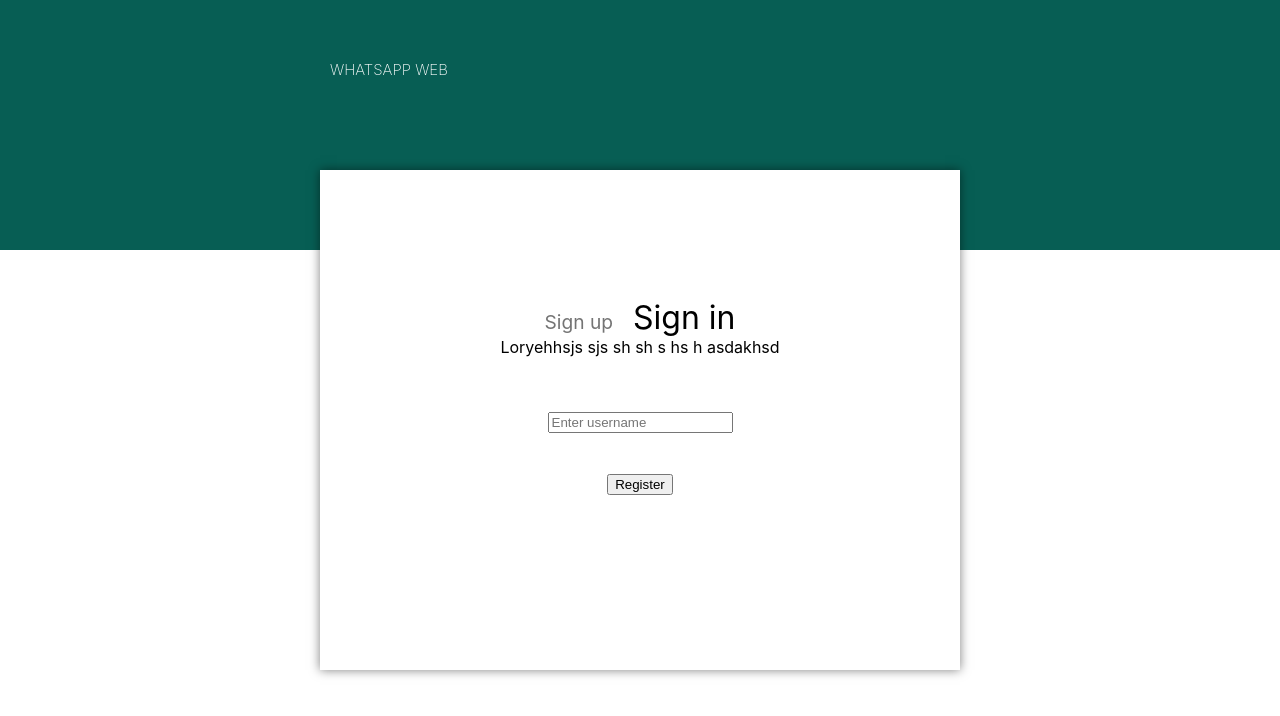
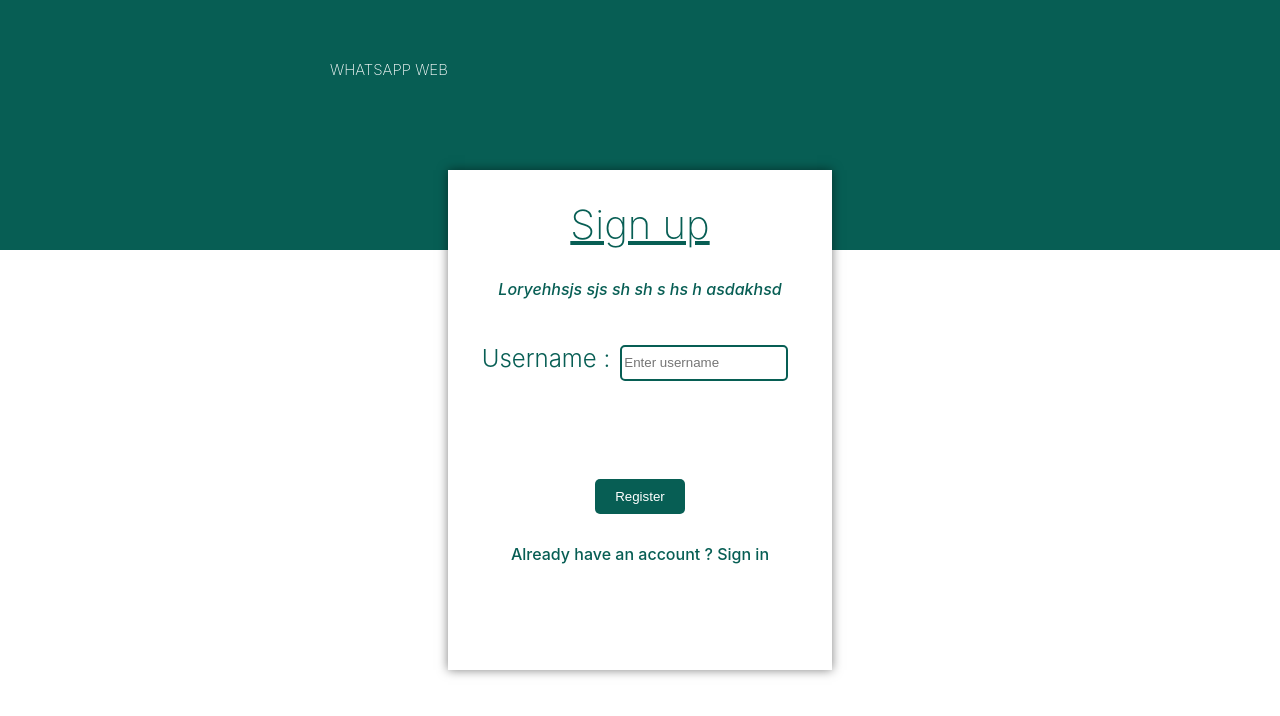
Before and after one commit to NakulanT/whatsapp-clone, a React (Create React App) app: page / in a window 1280 px wide. Shown: the top 716 px of the page. Built offline with nearby package versions, Linux system fonts and the light colour scheme; some icons are missing.

Commit message:
Auth is Completed

```diff
--- a/src/Pages/Auth.css
+++ b/src/Pages/Auth.css
@@ -26,52 +26,95 @@
 
 .AuthCard {
     background-color: rgb(255, 255, 255);
-    width: 50%;
+    width: 30%;
     height: 500px;
     position: relative;
     top: -10%;
-    padding: 10% 50px;
     box-sizing: border-box;
     box-shadow: 0px 0px 10px 0px rgba(0, 0, 0, 0.5);
     display: flex;
     flex-direction: column;
     align-items: center;
+    padding: 10px 20px;
     text-align: center;
 }
 
 .AuthCard h1 {
-    font-size: 1.8em;
+    font-size: 2.5em;
     font-weight: 200;
+    margin: 20px 0;
+    color: #075e54;
+    text-decoration: underline;
+    border-bottom: 1px  #075e54; /* Dotted underline */
 }
 
-.Signin , .Signup{
-    padding: 10% 0;
+.AuthCard form {
+    display: flex;
+    flex-direction: column;
+    justify-content: center;
+    align-items: center;
+    line-height: 60px;
+    color:#075e54
+
 }
 
-#Signin , #Signup{
-    font-size: 1.2em;
-    color: #747474;
-    font-weight: 400;
-    margin: 10px;
+.Username {
+    font-size: 1.5em;
+    margin: 20px 0;
+    font-weight: 300;
+
 }
 
-#Signin.active , #Signup.active{
-    font-size: 2em;
-    color: black;
-    font-weight: 400;
+.Username input {
+    width: 160px;
+    height: 30px;
+    margin: 0 10px;
+    border-color: #075e54; /* Set the border color */
+    border-width: 2px; /* Set the border width */
+    border-style: solid; /* Specify the border style */
+    border-radius: 5px;
 }
+
+.Username input :active{
+    border-color: #075e54;
+}
+
+#Signin ,
+#Signup  {
+    margin: 10px 0;
+    font-weight: 500;
+    font-size: 1em;
+    color: #075e54;
+    text-decoration: none; /* Remove underline from links */
+    transition: color 0.3s ease; /* Smooth color transition on hover */
+}
+
+#Signin a:hover,
+#Signup a:hover {
+    color: #064c42; /* Darken the color on hover */
+}
+
+
+.AlertMessages {
+    margin: 10px;
+    font-size: 1em;
+    font-style: italic;
+    color:#075e54;
+    font-weight: 500;
+}
+
 .GoogleContinue {
-    margin-top: 20px;
+    margin: 60px 0;
     display: flex;
     align-items: center;
     justify-content: center;
     height: 50px;
-    width: 200px;
     box-sizing: border-box;
     box-shadow: 0px 0px 10px 0px rgba(0, 0, 0, 0.5);
     border-radius: 3%;
     transition: all 0.3s ease;
 }
+
 .GoogleContinue:hover {
     background-color: #f9f9f9;
     color: rgb(18, 18, 18);
@@ -80,3 +123,18 @@
 .GoogleContinue:active {
     transform: scale(0.900);
 }
+
+.AuthCard button {
+    margin: 30px 0;
+    background-color: #075e54;
+    color: white;
+    padding: 10px 20px;
+    border: none;
+    border-radius: 5px;
+    cursor: pointer;
+    transition: background-color 0.3s ease;
+}
+
+.AuthCard button:hover {
+    background-color: #064c42; /* Darken the color on hover */
+}
--- a/src/Pages/Auth.jsx
+++ b/src/Pages/Auth.jsx
@@ -5,7 +5,7 @@ import Home from './Home';
 import './Auth.css';
 
 import { app } from '../FirebaseConfig.js';
-import { getDatabase, ref, set, get, push } from 'firebase/database';
+import { getDatabase, ref, set, get } from 'firebase/database';
 
 const db = getDatabase(app);
 
@@ -16,7 +16,7 @@ function App() {
     const [username, setUsername] = useState('');
     const [showAuth, setShowAuth] = useState(false);
     const [Siginin, showSignin] = useState(false);
-    const [AlertMessage , SetAlertMessage] = useState('Loryehhsjs sjs sh sh s hs h asdakhsd');
+    const [AlertMessage, SetAlertMessage] = useState('Loryehhsjs sjs sh sh s hs h asdakhsd');
 
     const login = useGoogleLogin({
         onSuccess: (codeResponse) => setUser(codeResponse),
@@ -25,7 +25,6 @@ function App() {
 
     useEffect(() => {
         const fetchProfile = async () => {
-            console.log(showAuth)
             if (user) {
                 try {
                     setLoading(true);
@@ -57,10 +56,11 @@ function App() {
         setUsername(e.target.value);
     };
     const encodeEmail = (email) => {
-        return email.replace('.', '_').replace('@', '_');
+        return email.replace(/\./g, '_dot_').replace(/@/g, '_at_');
     };
 
-    const Continue = async () => {
+
+    const handleSignIn = async () => {
         console.log(username, userData, showAuth);
         try {
             if (userData) {
@@ -68,32 +68,70 @@ function App() {
                 const emailRef = ref(db, `members/${encodeEmail(userData.email)}`);
                 const emailSnapshot = await get(emailRef);
 
-                // Check if the username already exists in the Users collection
-                const usernameRef = ref(db, `Users/${username}`);
+                if (emailSnapshot.exists()) {
+                    // Get the username from the members collection
+                    const usernameRef = ref(db, `members/${encodeEmail(userData.email)}/username`);
                     const usernameSnapshot = await get(usernameRef);
 
-                if (!emailSnapshot.exists() && usernameSnapshot.exists()) {
-                    alert("Username is not registered. Please sign up.");
+                    if (usernameSnapshot.exists()) {
+                        setUsername(usernameSnapshot.val()); // Update the username in the state
+                        setShowAuth(true);
+                    } else {
+                        SetAlertMessage('Username is not registered. Please sign up.');
                         setShowAuth(false);
-                } else if (emailSnapshot.exists()) {
-                    setShowAuth(true);
-                } else if (!emailSnapshot.exists() && !usernameSnapshot.exists()) {
-
-                    await set(emailRef, {
-                        email: userData.email
-                    });
-
-                    await set(usernameRef, {
-                        email: userData.email,
-                    });
-
-                    setShowAuth(true);
+                    }
+                } else {
+                    SetAlertMessage('Email is not registered. Please sign up.');
+                    setShowAuth(false);
                 }
             }
         } catch (error) {
             console.error("Error:", error);
         }
     };
+
+
+    const handleSignUp = async () => {
+        console.log(username, userData, showAuth);
+        try {
+            if (userData && username) { // Check if username is not empty
+                // Check if the email is already registered in the members collection
+                const emailRef = ref(db, `members/${encodeEmail(userData.email)}`);
+                const emailSnapshot = await get(emailRef);
+
+                // Check if the username already exists in the Users collection
+                const usernameRef = ref(db, `Users/${username.replace('.', '_').replace('@', '_')}`); // Replace disallowed characters
+                const usernameSnapshot = await get(usernameRef);
+
+                if (emailSnapshot.exists() && usernameSnapshot.exists()) {
+                    SetAlertMessage('Username and Email are already registered.');
+                    setShowAuth(false);
+                } else if (emailSnapshot.exists()) {
+                    SetAlertMessage('Email is already registered. Please sign in.');
+                    setShowAuth(false);
+                } else if (!emailSnapshot.exists() && !usernameSnapshot.exists()) {
+
+                    await set(emailRef, {
+                        email: userData.email,
+                        username : username
+                    });
+
+                    await set(usernameRef, {
+                        email: userData.email,
+                        username : username
+                    });
+
+                    setShowAuth(true);
+                } else {
+                    SetAlertMessage('Email is already registered. Please sign in.');
+                    setShowAuth(false);
+                }
+            }
+        } catch (error) {
+            console.error("Error:", error);
+        }
+    };
+
 
 
     if (user && userData && showAuth) {
@@ -110,12 +148,7 @@ function App() {
                     <h1>Whatsapp Web</h1>
                 </div>
                 <div className="AuthCard">
-
-                    <div className='CardSelector'>
-                    <a id="Signup" className={Siginin ? 'active' : ''} onClick={() => showSignin(false)}>Sign up</a>
-                    <a id="Signin" className={!Siginin ? 'active' : ''} onClick={() => showSignin(true)}>Sign in</a>
-
-                    </div>
+                    {Siginin ? (<h1 className='TitleCard'>Sign in</h1>) : (<h1>Sign up</h1>)}
                     <div className='AlertMessages'>{AlertMessage}</div>
                     {Siginin ? (
                         <div className='Signin'>
@@ -124,27 +157,38 @@ function App() {
                                 buttonText="Sign in with Google 🚀"
                                 onSuccess={login}
                                 onFailure={login}
+                                className = "GoogleLogin"
                             />
+                            <button type="button" onClick={handleSignIn}>Sign in</button>
                         </div>
                     ) : (
                         <div className='Signup'>
                             <form>
+                                <div className='Username' >
+                                    <label>Username :</label>
                                 <input
                                     type="text"
                                     placeholder="Enter username"
                                     value={username}
                                     onChange={handleUsernameChange} // Listen for changes in the input field
                                 />
+                                </div>
                                 <GoogleLogin
                                     clientId="692055383262-r0t5oab7muk0fee2lgk39a5tpgdilmm7.apps.googleusercontent.com"
                                     buttonText="Sign in with Google 🚀"
                                     onSuccess={login}
                                     onFailure={login}
+                                    className = "GoogleLogin"
                                 />
-                                <button type="button" onClick={Continue}>Register</button>
+                                <button type="button" onClick={handleSignUp}>Register</button>
                             </form>
                         </div>
                     )}
+                    <div className='CardSelector'>
+                        {Siginin ? (
+                            <a id="Signup" className={Siginin} onClick={() => {showSignin(false); SetAlertMessage('');}}>Don't have an account ? Signup</a>
+                        ) : (<a id="Signin" className={!Siginin} onClick={() => {showSignin(true); SetAlertMessage('');}}>Already have an account ? Sign in</a>)}
+                    </div>
 
                 </div>
             </div>
```
Also changed, not shown: src/Pages/Home.jsx (+96 -35 lines), src/components/ChatHistory.jsx (+33 -32 lines). Lines whose indentation alone changed are shown as unchanged.
